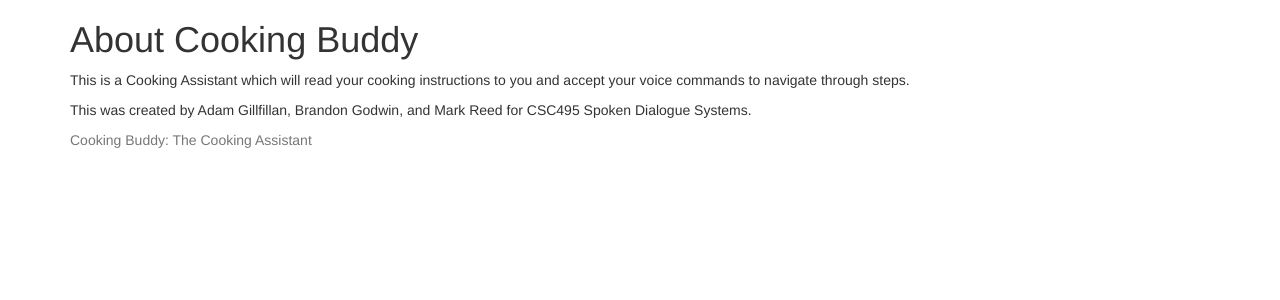
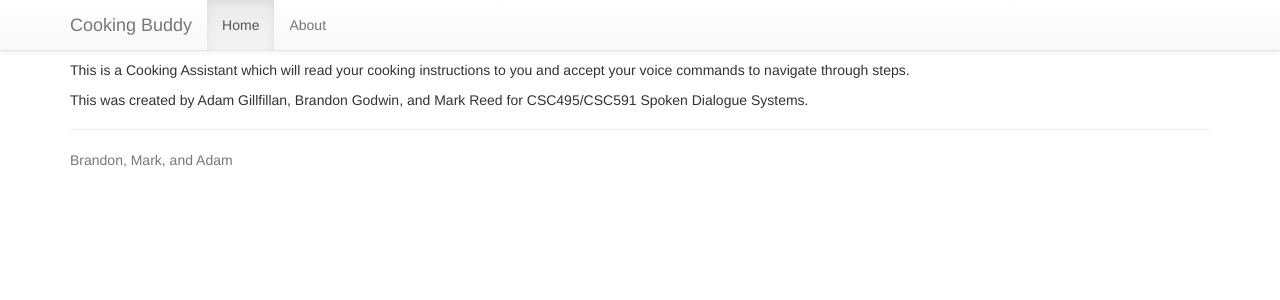
Before and after one commit to adamgillfillan/cooking-buddy-django, a Django app: page /cooking_buddy/about in a window 1280 px wide. Shown: the top 300 px of the page. Run offline with Django 3.2, Linux system fonts and the light colour scheme; some libraries are stand-ins or nearby versions.

Commit message:
close #9

```diff
--- a/templates/cooking_buddy/about.html
+++ b/templates/cooking_buddy/about.html
@@ -3,7 +3,7 @@
 <html>
 <head lang="en">
 	<meta charset="UTF-8">
-	<title>About Cooking Buddy</title>
+	<title>Cooking Buddy: Salisbury Steak</title>
 
 	<meta http-equiv="Content-Type" content="text/html; charset=UTF-8">
 	<meta name="viewport" content="width=device-width, initial-scale=1">
@@ -13,18 +13,41 @@
 	<link rel="stylesheet" href="{% static 'css/bootstrap-theme.min.css' %}">
 </head>
 <body>
+<br />
+
+<!-- Fixed navbar -->
+<div class="navbar navbar-default navbar-fixed-top" role="navigation">
+	<div class="container">
+		<div class="navbar-header">
+			<button type="button" class="navbar-toggle collapsed" data-toggle="collapse" data-target=".navbar-collapse">
+				<span class="sr-only">Toggle navigation</span>
+				<span class="icon-bar"></span>
+				<span class="icon-bar"></span>
+				<span class="icon-bar"></span>
+			</button>
+			<a class="navbar-brand" href="index.html">Cooking Buddy</a>
+		</div>
+		<div class="collapse navbar-collapse">
+			<ul class="nav navbar-nav">
+				<li class="active"><a href="index.html">Home</a></li>
+				<li><a href="about.html">About</a></li>
+			</ul>
+		</div><!--/.nav-collapse -->
+	</div>
+</div>
+
+<!-- Begin page content -->
 <div class="container">
-	<div class="about">
-		<h1>About Cooking Buddy</h1>
+	<div class="page-header">
+		<h3 id=""></h3>
 		<p>This is a Cooking Assistant which will read your cooking instructions to you and accept your voice commands to navigate through steps.</p>
-		<p>This was created by Adam Gillfillan, Brandon Godwin, and Mark Reed for CSC495 Spoken Dialogue Systems.</p>
+		<p>This was created by Adam Gillfillan, Brandon Godwin, and Mark Reed for CSC495/CSC591 Spoken Dialogue Systems.</p>
 	</div>
+
 </div>
 
 <div class="footer">
 	<div class="container">
-	<p class="text-muted">Cooking Buddy: The Cooking Assistant</p>
+		<p class="text-muted">Brandon, Mark, and Adam</p>
 	</div>
 </div>
-</body>
-</html>
--- a/templates/cooking_buddy/salisbury_steak.html
+++ b/templates/cooking_buddy/salisbury_steak.html
@@ -66,7 +66,7 @@
 
 <div class="footer">
 	<div class="container">
-		<p class="text-muted">Brandon, Mark, and Adam</p>
+		<p class="text-muted">Cooking Buddy: The Cooking Assistant</p>
 	</div>
 </div>
 
@@ -134,7 +134,6 @@
 		document.getElementById(display_step).style.color = "";
 		document.getElementById(display_step).style.fontSize = "1em";
 	}
-
 
 	/**
 	 * Changes the styling of the current step the user is on
```
